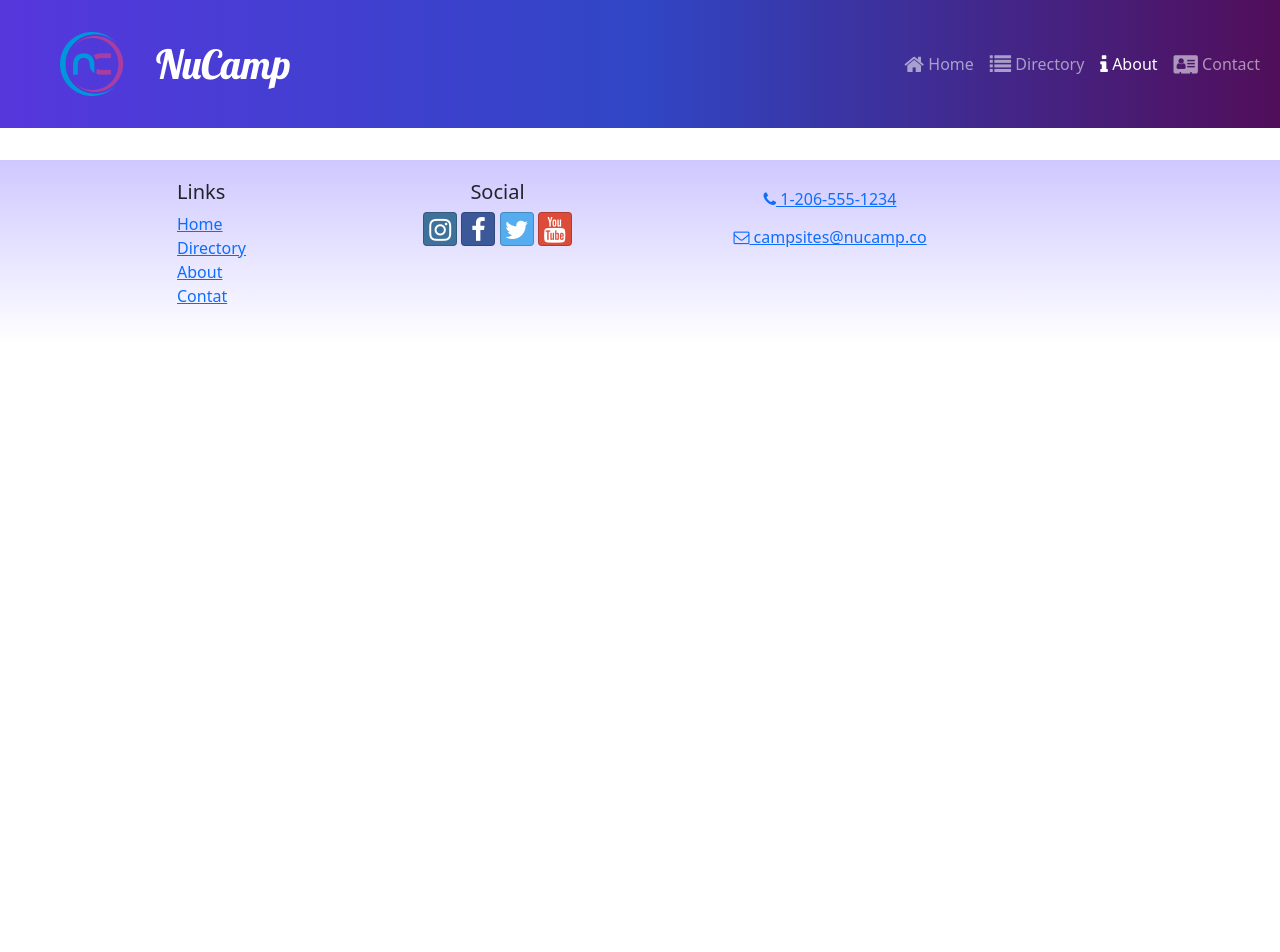
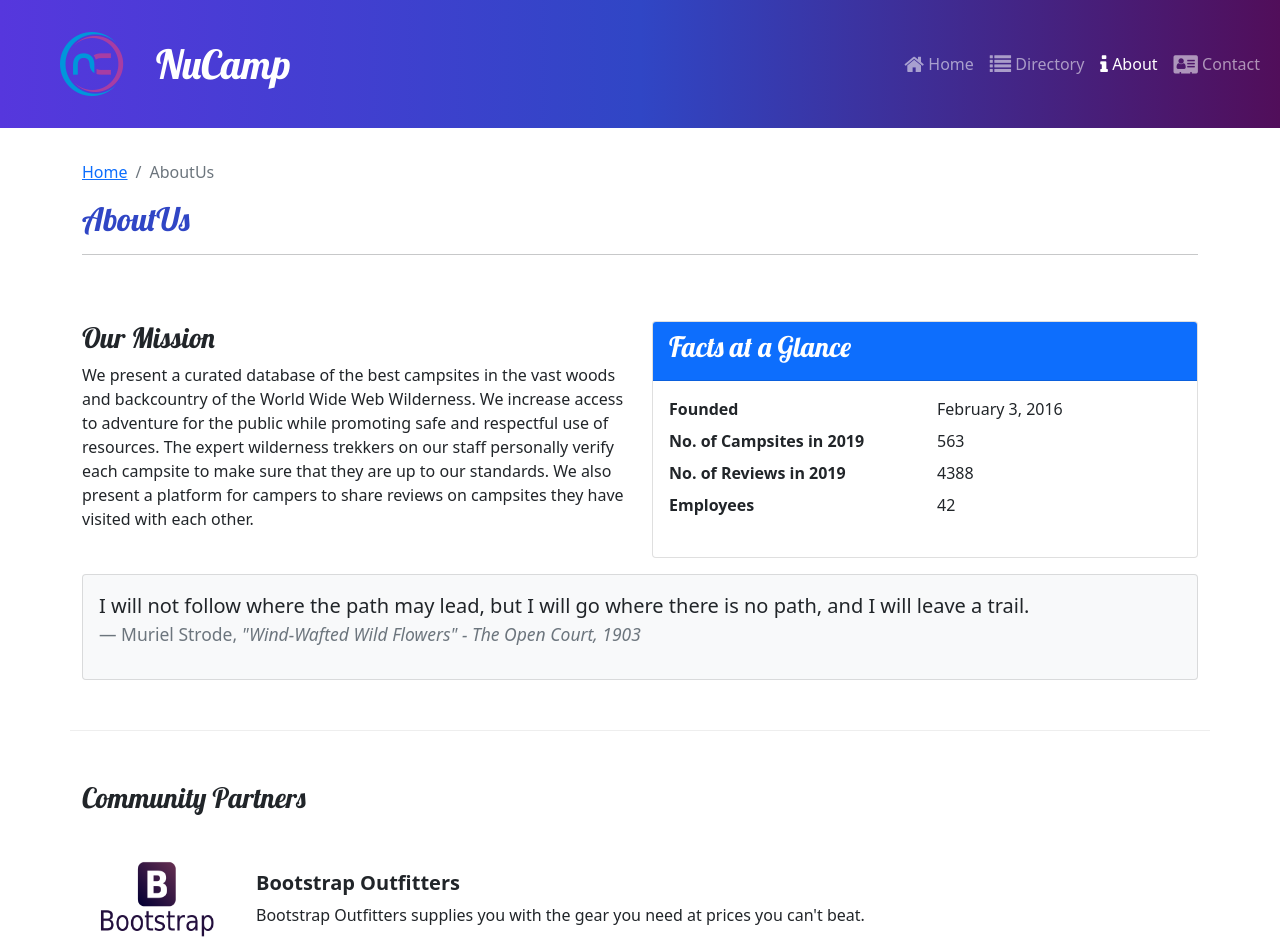
Before and after one commit to MoisesFC/ReactNucampsite, a React (Create React App) app: page /about in a window 1280 px wide. Shown: the top 952 px of the page. Before the commit the page ends 800 px from the top, so only its background shows below. Built offline with nearby package versions, Linux system fonts and the light colour scheme.

Commit message:
create AboutPage componenets

```diff
--- a/src/App.js
+++ b/src/App.js
@@ -7,6 +7,7 @@
 import CampsiteDetailPage from './pages/CampsiteDetailPage';
 import Footer from './components/Footer';
 import './App.css';
+import AboutPage from './pages/AboutPage';
 
 
 function App() {
@@ -18,10 +19,11 @@
         <Route path='/contact' element={<ContactPage />} />
         <Route path='/directory' element={<CampsitedDirectoryPage />} />
         <Route path='/directory/:campsiteId' element={<CampsiteDetailPage />} />
+        <Route path="/about" element={<AboutPage/>}/>
       </Routes>
       <Footer />
     </div>
   );
-}
+};
 
 export default App;
--- a/src/features/display/DisplayList.js
+++ b/src/features/display/DisplayList.js
@@ -2,9 +2,10 @@
 import DisplayCard from './DisplayCard';
 import { selectFeaturedPromotion } from '../promotions/promotionsSlice';
 import { selectFeaturedCampsite } from '../campsites/campsitesSlice';
+import { selectFeaturedPartner } from '../partners/partnersSlice';
 
 const DisplayList = () => {
-    const items = [selectFeaturedCampsite(), selectFeaturedPromotion()];
+    const items = [selectFeaturedCampsite(), selectFeaturedPromotion(), selectFeaturedPartner()];
 
     return (
         <Row>
--- /dev/null
+++ b/src/features/partners/Partner.js
@@ -0,0 +1,20 @@
+
+const Partner = ({ partner }) => {
+
+    if (partner) {
+        const { id, name, image, featured, description } = partner;
+        return (
+            <>
+                <img src={image} alt={name} style={{ width: '150px' }}/>
+                <div className='m-4'>
+                <h5 className='fw-bold'>{name}</h5>
+                    {description}
+                </div>
+            </>
+        );
+    }
+    return null;
+
+};
+
+export default Partner;
--- /dev/null
+++ b/src/features/partners/PartnersList.js
@@ -0,0 +1,21 @@
+import { Col } from 'reactstrap';
+import Partner from './Partner';
+import { selectAllPartners } from './partnersSlice';
+
+const PartnersList = () => {
+    const partners = selectAllPartners();
+
+    return (
+        <Col className="mt-4">
+            {partners.map((partner) => {
+                return (
+                    <div className='d-flex mb-5' key={partner.id}>
+                        <Partner partner={partner} />
+                    </div>
+                );
+            })}
+        </Col>
+    );
+};
+
+export default PartnersList;
--- /dev/null
+++ b/src/features/partners/partnersSlice.js
@@ -0,0 +1,9 @@
+import { PARTNERS } from "../../app/shared/PARTNERS";
+
+export const selectAllPartners = () => {
+    return PARTNERS;
+};
+
+export const selectFeaturedPartner = () => {
+    return PARTNERS.find((partner) => partner.featured)
+};
--- /dev/null
+++ b/src/pages/AboutPage.js
@@ -0,0 +1,73 @@
+import { Col, Row, Container, Card, CardBody, CardHeader } from "reactstrap";
+import SubHeader from "../components/SubHeader";
+import PartnersList from "../features/partners/PartnersList";
+
+const AboutPage = () => {
+    return (
+        <Container>
+            <SubHeader current='AboutUs'/>
+            <Row className="row-content">
+                <Col sm='6'>
+                    <h3>Our Mission</h3>
+                    <p>
+                        We present a curated database of the best campsites in the
+                        vast woods and backcountry of the World Wide Web Wilderness.
+                        We increase access to adventure for the public while
+                        promoting safe and respectful use of resources. The expert
+                        wilderness trekkers on our staff personally verify each
+                        campsite to make sure that they are up to our standards. We
+                        also present a platform for campers to share reviews on
+                        campsites they have visited with each other.
+                    </p>
+                </Col>
+                <Col sm='6'>
+                    <Card>
+                        <CardHeader className="bg-primary text-white">
+                            <h3>Facts at a Glance</h3>
+                        </CardHeader>
+                        <CardBody>
+                            <dl className='row'>
+                                <dt className='col-6'>Founded</dt>
+                                <dd className='col-6'>February 3, 2016</dd>
+                                <dt className='col-6'>No. of Campsites in 2019</dt>
+                                <dd className='col-6'>563</dd>
+                                <dt className='col-6'>No. of Reviews in 2019</dt>
+                                <dd className='col-6'>4388</dd>
+                                <dt className='col-6'>Employees</dt>
+                                <dd className='col-6'>42</dd>
+                            </dl>
+                        </CardBody>
+                    </Card>
+                </Col>
+                <Col>
+                    <Card className="bg-light mt-3">
+                        <CardBody>
+                            <blockquote className='blockquote'>
+                                <p>
+                                    I will not follow where the path may lead, but I
+                                    will go where there is no path, and I will leave
+                                    a trail.
+                                </p>
+                                <footer className='blockquote-footer'>
+                                    Muriel Strode,{' '}
+                                    <cite title='Source Title'>
+                                        "Wind-Wafted Wild Flowers" - The Open Court,
+                                        1903
+                                    </cite>
+                                </footer>
+                            </blockquote>
+                        </CardBody>
+                    </Card>
+                </Col>
+            </Row>
+            <Row className="row-content">
+                <Col xs='12'>
+                    <h3>Community Partners</h3>
+                </Col>
+                <PartnersList/>
+            </Row>
+        </Container>
+    );
+};
+
+export default AboutPage;
```
